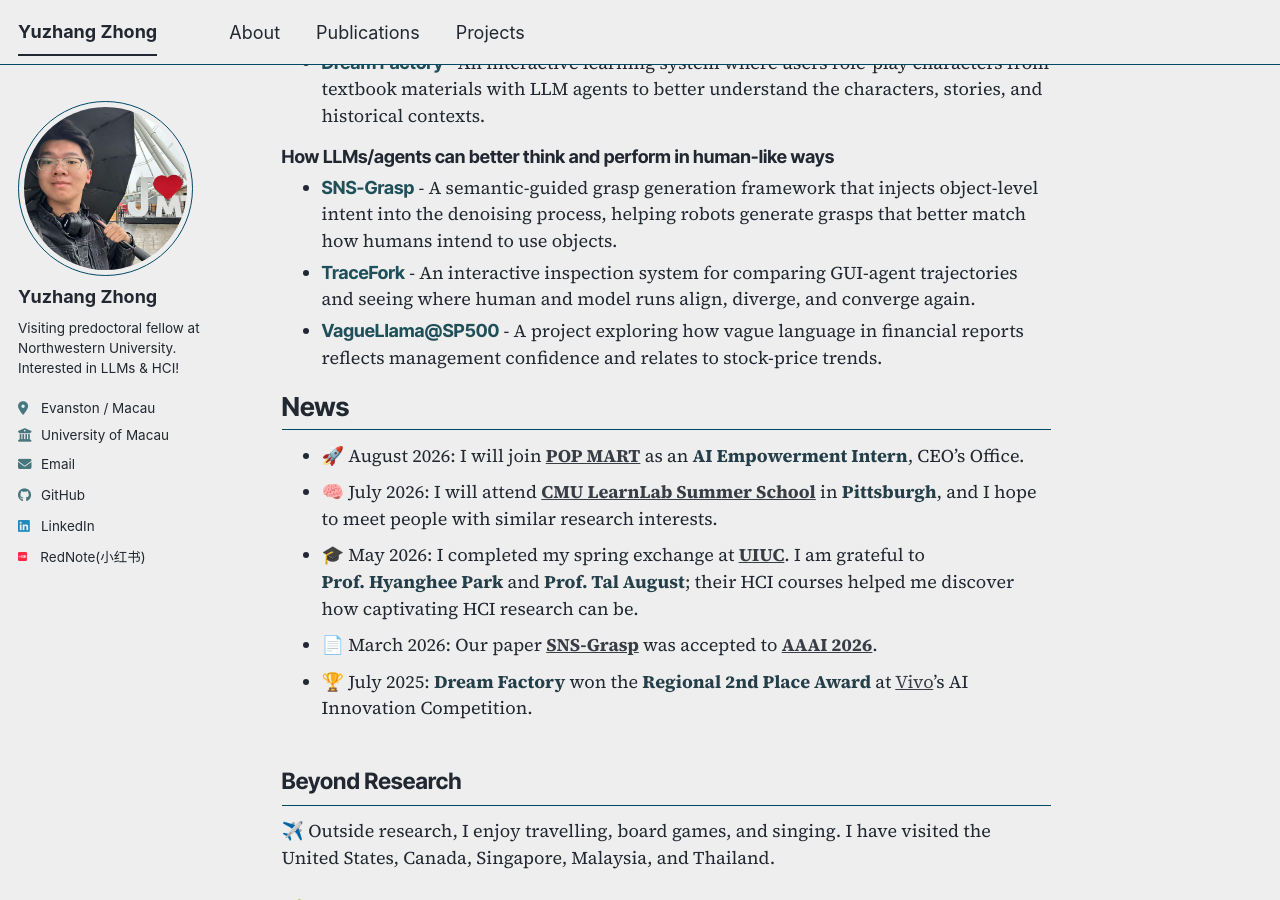
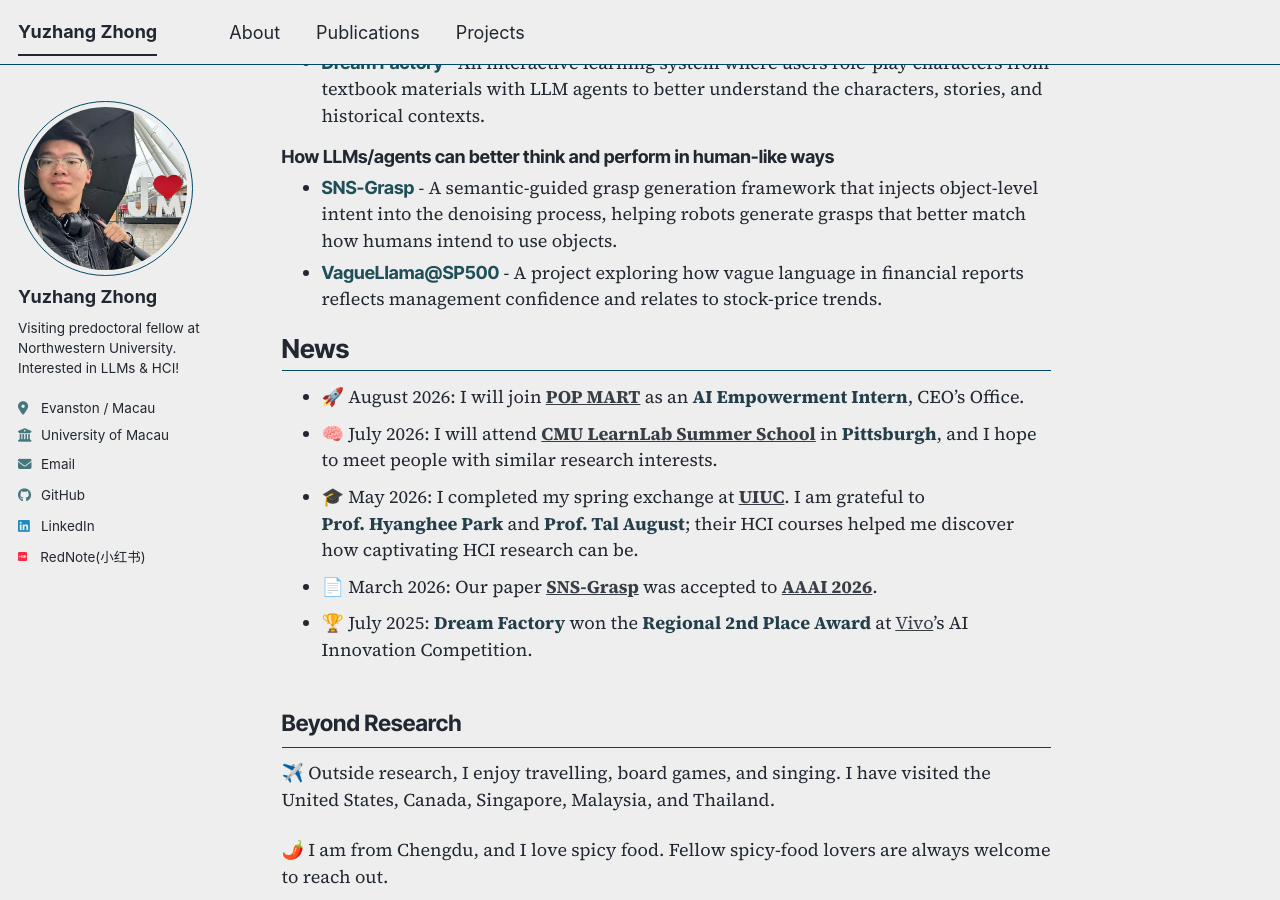
Before and after one commit to yuzhang-zhong/yuzhang-zhong.github.io, a Jekyll site: the page built from _pages/about.md, in a window 1280 px wide and 900 px high, scrolled down 783 px. Built offline with Jekyll 4.4.1, drawn with Linux system fonts in a browser that asks for light colours; comment, search, counter and statistics services are not loaded; a style sheet for code colours, icons or effects is not loaded.

Commit message:
Remove TraceFork from homepage

```diff
--- a/_pages/about.md
+++ b/_pages/about.md
@@ -43,7 +43,6 @@ Selected projects I have worked on or am currently developing:
 ### How LLMs/agents can better think and perform in human-like ways
 
 - <span class="project-name">SNS-Grasp</span> - A semantic-guided grasp generation framework that injects object-level intent into the denoising process, helping robots generate grasps that better match how humans intend to use objects.
-- <span class="project-name">TraceFork</span> - An interactive inspection system for comparing GUI-agent trajectories and seeing where human and model runs align, diverge, and converge again.
 - <span class="project-name">VagueLlama@SP500</span> - A project exploring how vague language in financial reports reflects management confidence and relates to stock-price trends.
 
 </section>
```
